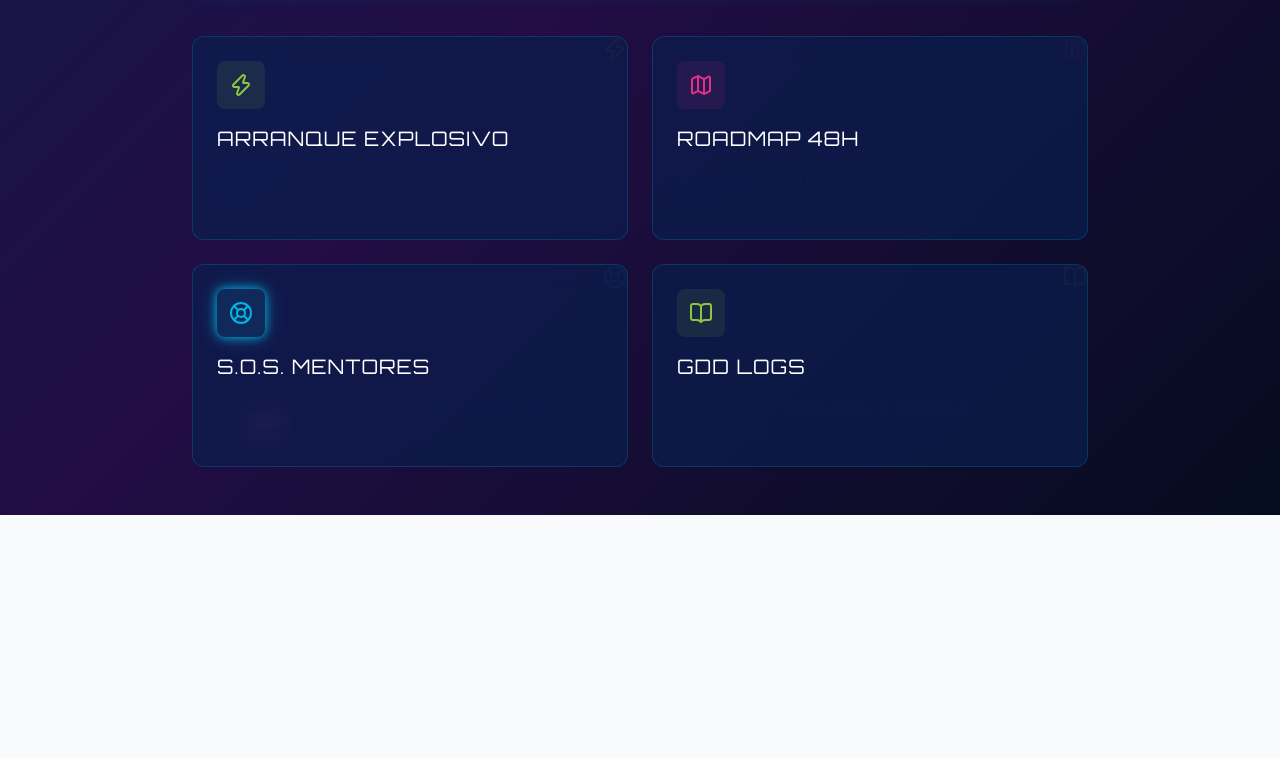
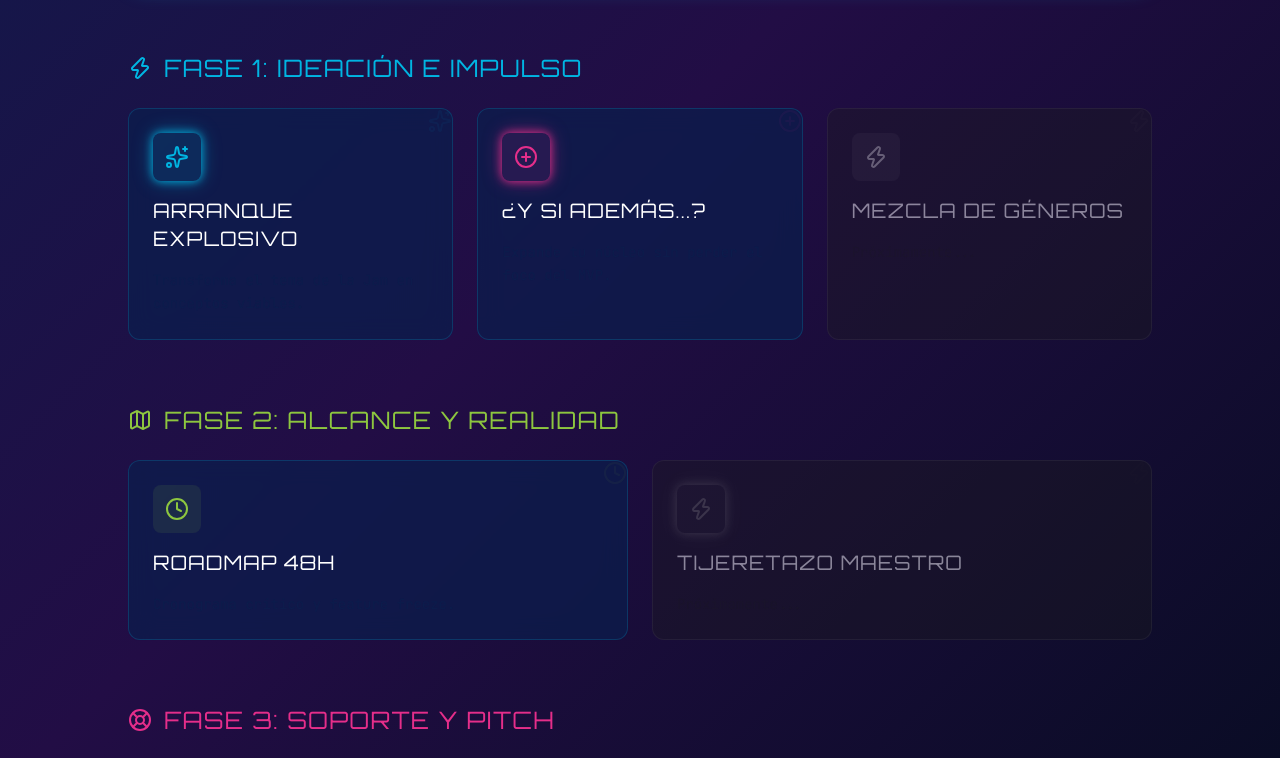
Before and after one commit to YuniorGlez/GCGameJam26, a Next.js app: page / in a window 1280 px wide. Shown: the part 700-1458 px from the top of the page. Before the commit the page ends 1215 px from the top, so only its background shows below. Built offline with nearby package versions, Linux system fonts and the light colour scheme.

Commit message:
feat: implement '¿Y si además...?' module and reorganize dashboard into phases

```diff
--- /dev/null
+++ b/src/app/api/y-si-ademas/route.ts
@@ -0,0 +1,73 @@
+import { GoogleGenAI, Type } from '@google/genai';
+import { NextResponse } from 'next/server';
+
+export async function POST(req: Request) {
+  try {
+    const { idea } = await req.json();
+
+    if (!idea) {
+      return NextResponse.json({ error: 'La idea base es obligatoria' }, { status: 400 });
+    }
+
+    const ai = new GoogleGenAI({
+      apiKey: process.env.GEMINI_API_KEY!,
+    });
+
+    const config = {
+      responseMimeType: 'application/json',
+      responseSchema: {
+        type: Type.OBJECT,
+        required: ["expansiones"],
+        properties: {
+          expansiones: {
+            type: Type.ARRAY,
+            items: {
+              type: Type.OBJECT,
+              required: ["titulo", "descripcion", "porque_funciona"],
+              properties: {
+                titulo: { type: Type.STRING },
+                descripcion: { type: Type.STRING },
+                porque_funciona: { type: Type.STRING },
+              },
+            },
+          },
+        },
+      },
+    };
+
+    const model = 'gemini-3-flash-preview';
+    const prompt = `Eres un mentor experto en Game Jams de 48 horas.
+    Un equipo tiene esta idea base: "${idea}".
+    Tu objetivo es aplicar la técnica de improvisación "¿Y si además...?" para expandir la idea.
+    Reglas estrictas:
+    1. Genera 3 sugerencias que aporten profundidad o un giro interesante.
+    2. NO debes cambiar el núcleo de la idea original.
+    3. Las sugerencias DEBEN ser realizables en menos de 24 horas de trabajo.
+    4. Explica brevemente por qué esa expansión ayuda a que el juego sea más divertido o memorable.
+    Responde en español con un tono motivador y técnico.`;
+
+    const contents = [
+      {
+        role: 'user',
+        parts: [{ text: prompt }],
+      },
+    ];
+
+    const result = await ai.models.generateContent({
+      model,
+      config,
+      contents,
+    });
+
+    const responseText = result.candidates?.[0]?.content?.parts?.[0]?.text;
+
+    if (!responseText) {
+      throw new Error('No hay respuesta de Gemini');
+    }
+
+    return NextResponse.json(JSON.parse(responseText));
+  } catch (error) {
+    console.error('Error en ¿Y si además...?:', error);
+    return NextResponse.json({ error: 'Fallo al expandir la idea' }, { status: 500 });
+  }
+}
--- a/src/app/page.tsx
+++ b/src/app/page.tsx
@@ -1,5 +1,5 @@
 import { Countdown } from "@/components/ui/Countdown";
-import { Zap, Map, LifeBuoy, BookOpen } from "lucide-react";
+import { Zap, Map, LifeBuoy, BookOpen, Clock, Sparkles, PlusCircle } from "lucide-react";
 import Link from "next/link";
 
 export default function Home() {
@@ -26,46 +26,101 @@ export default function Home() {
         </section>
 
         {/* Main UI */}
-        <div className="w-full max-w-4xl space-y-12">
+        <div className="w-full max-w-5xl space-y-16">
           <div className="glass-panel p-8 rounded-2xl neon-glow-cyan">
             <Countdown />
           </div>
 
-          {/* Quick Modules */}
-          <div className="grid grid-cols-1 md:grid-cols-2 gap-6">
+          {/* Category: Ideación */}
+          <section className="space-y-6">
+            <h2 className="text-2xl font-heading text-island-cyan flex items-center gap-3">
+              <Zap className="w-6 h-6" /> Fase 1: Ideación e Impulso
+            </h2>
+            <div className="grid grid-cols-1 md:grid-cols-3 gap-6">
               <Link href="/brainstorm">
                 <ModuleCard
                   title="Arranque Explosivo"
-                description="Brainstorming de conceptos en < 10s alineados con el tema."
+                  description="Transforma el tema de la Jam en conceptos viables."
+                  icon={<Sparkles className="w-6 h-6" />}
+                  accent="island-cyan"
+                />
+              </Link>
+              <Link href="/y-si-ademas">
+                <ModuleCard
+                  title="¿Y si además...?"
+                  description="Expande tu núcleo sin perder el foco del MVP."
+                  icon={<PlusCircle className="w-6 h-6" />}
+                  accent="island-magenta"
+                />
+              </Link>
+              <div className="opacity-50 grayscale">
+                <ModuleCard
+                  title="Mezcla de Géneros"
+                  description="Próximamente..."
                   icon={<Zap className="w-6 h-6" />}
                   accent="island-lime"
                 />
-            </Link>
+              </div>
+            </div>
+          </section>
+
+          {/* Category: Gestión */}
+          <section className="space-y-6">
+            <h2 className="text-2xl font-heading text-island-lime flex items-center gap-3">
+              <Map className="w-6 h-6" /> Fase 2: Alcance y Realidad
+            </h2>
+            <div className="grid grid-cols-1 md:grid-cols-2 gap-6">
               <Link href="/roadmap">
                 <ModuleCard
                   title="Roadmap 48h"
-                description="Calendario de hitos críticos y feature freeze."
-                icon={<Map className="w-6 h-6" />}
+                  description="Cronograma crítico y feature freeze."
+                  icon={<Clock className="w-6 h-6" />}
+                  accent="island-lime"
+                />
+              </Link>
+              <div className="opacity-50 grayscale">
+                <ModuleCard
+                  title="Tijeretazo Maestro"
+                  description="Próximamente..."
+                  icon={<Zap className="w-6 h-6" />}
                   accent="island-magenta"
                 />
-            </Link>
+              </div>
+            </div>
+          </section>
+
+          {/* Category: Soporte */}
+          <section className="space-y-6">
+            <h2 className="text-2xl font-heading text-island-magenta flex items-center gap-3">
+              <LifeBuoy className="w-6 h-6" /> Fase 3: Soporte y Pitch
+            </h2>
+            <div className="grid grid-cols-1 md:grid-cols-3 gap-6">
               <Link href="/sos">
                 <ModuleCard
                   title="S.O.S. Mentores"
-                description="Prepara un resumen del problema para los mentores."
+                  description="Resume tu problema para el mentor."
                   icon={<LifeBuoy className="w-6 h-6" />}
-                accent="island-cyan"
+                  accent="island-magenta"
                 />
               </Link>
               <Link href="/logs">
                 <ModuleCard
                   title="GDD Logs"
-                description="Historial de decisiones y mecánicas descartadas."
+                  description="Historial de decisiones críticas."
                   icon={<BookOpen className="w-6 h-6" />}
+                  accent="island-cyan"
+                />
+              </Link>
+              <div className="opacity-50 grayscale">
+                <ModuleCard
+                  title="Guion del Pitch"
+                  description="Próximamente..."
+                  icon={<Zap className="w-6 h-6" />}
                   accent="island-lime"
                 />
-            </Link>
               </div>
+            </div>
+          </section>
         </div>
       </div>
     </main>
--- /dev/null
+++ b/src/app/y-si-ademas/page.tsx
@@ -0,0 +1,126 @@
+"use client";
+
+import { useState } from "react";
+import { PlusCircle, ArrowLeft, Loader2, Lightbulb, Sparkles } from "lucide-react";
+import Link from "next/link";
+import { motion, AnimatePresence } from "framer-motion";
+
+interface Expansion {
+  titulo: string;
+  descripcion: string;
+  porque_funciona: string;
+}
+
+export default function YSiAdemasPage() {
+  const [idea, setIdea] = useState("");
+  const [loading, setLoading] = useState(false);
+  const [expansiones, setExpansiones] = useState<Expansion[]>([]);
+
+  const expandirIdea = async () => {
+    if (!idea) return;
+    setLoading(true);
+    setExpansiones([]);
+
+    try {
+      const response = await fetch("/api/y-si-ademas", {
+        method: "POST",
+        headers: { "Content-Type": "application/json" },
+        body: JSON.stringify({ idea }),
+      });
+
+      if (!response.ok) throw new Error("Error en la expansión");
+
+      const data = await response.json();
+      setExpansiones(data.expansiones);
+    } catch (error) {
+      console.error("Error:", error);
+    } finally {
+      setLoading(false);
+    }
+  };
+
+  return (
+    <div className="container mx-auto px-4 py-8 max-w-4xl space-y-8">
+      <Link
+        href="/"
+        className="inline-flex items-center text-island-cyan/70 hover:text-island-cyan transition-colors font-body text-sm"
+      >
+        <ArrowLeft className="w-4 h-4 mr-2" /> Volver al Dashboard
+      </Link>
+
+      <section className="space-y-4">
+        <h1 className="text-4xl font-heading text-white">
+          "¿Y si <span className="text-island-magenta">además...</span>?"
+        </h1>
+        <p className="text-foreground/60 font-body border-l-2 border-island-magenta pl-4">
+          La técnica definitiva para cuando tienes una base sólida pero te falta ese "algo" especial.
+          Expande tu núcleo sin perder el foco.
+        </p>
+      </section>
+
+      <div className="flex flex-col gap-4">
+        <div className="relative">
+          <textarea
+            value={idea}
+            onChange={(e) => setIdea(e.target.value)}
+            placeholder="Introduce tu idea base (ej: 'Un juego de plataformas donde controlas a un pingüino en el desierto')..."
+            className="w-full h-32 bg-island-dark/50 border border-white/10 rounded-xl px-6 py-4 font-body text-white focus:outline-none focus:border-island-magenta transition-all resize-none"
+          />
+          <Lightbulb className="absolute bottom-4 right-4 text-island-magenta/30 w-6 h-6" />
+        </div>
+        <button
+          onClick={expandirIdea}
+          disabled={loading || !idea}
+          className="bg-island-magenta hover:bg-magenta-600 text-white font-heading px-8 py-4 rounded-xl transition-all flex items-center justify-center disabled:opacity-50 disabled:cursor-not-allowed neon-glow-magenta"
+        >
+          {loading ? (
+            <Loader2 className="w-5 h-5 animate-spin mr-2" />
+          ) : (
+            <PlusCircle className="w-5 h-5 mr-2" />
+          )}
+          ¡EXPANDIR IDEA!
+        </button>
+      </div>
+
+      <div className="grid grid-cols-1 gap-6">
+        <AnimatePresence>
+          {expansiones.map((exp, index) => (
+            <motion.div
+              key={index}
+              initial={{ opacity: 0, x: -20 }}
+              animate={{ opacity: 1, x: 0 }}
+              transition={{ delay: index * 0.1 }}
+              className="glass-panel p-8 rounded-xl border-l-4 border-island-magenta group relative overflow-hidden"
+            >
+              <div className="absolute -top-10 -right-10 opacity-5 group-hover:opacity-10 transition-opacity">
+                <Sparkles className="w-40 h-40 text-island-magenta" />
+              </div>
+
+              <div className="relative z-10 space-y-4">
+                <div className="flex items-center gap-3">
+                  <div className="w-8 h-8 rounded-full bg-island-magenta/20 flex items-center justify-center text-island-magenta font-heading text-sm">
+                    {index + 1}
+                  </div>
+                  <h3 className="text-2xl font-heading text-white">{exp.titulo}</h3>
+                </div>
+
+                <p className="text-foreground/90 font-body leading-relaxed">
+                  {exp.descripcion}
+                </p>
+
+                <div className="p-4 bg-island-magenta/5 rounded-lg border border-island-magenta/20">
+                  <span className="text-[10px] font-heading text-island-cyan uppercase tracking-widest block mb-1">
+                    ¿Por qué funciona?
+                  </span>
+                  <p className="text-sm font-body text-foreground/70 italic">
+                    {exp.porque_funciona}
+                  </p>
+                </div>
+              </div>
+            </motion.div>
+          ))}
+        </AnimatePresence>
+      </div>
+    </div>
+  );
+}
```
Also changed, not shown: 3 other files (tests, documents, lock files or other folders). Lines whose indentation alone changed are shown as unchanged.
